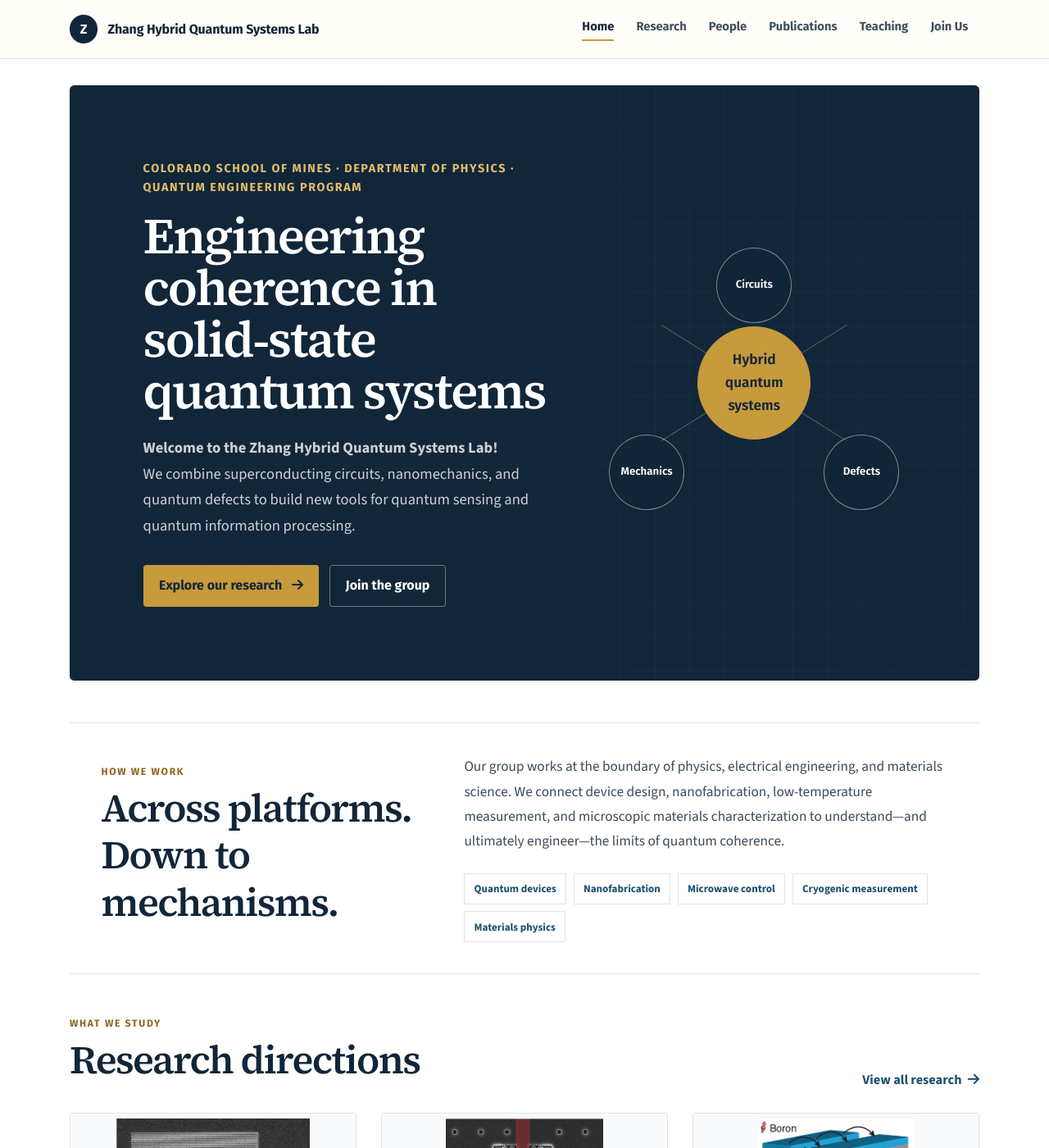
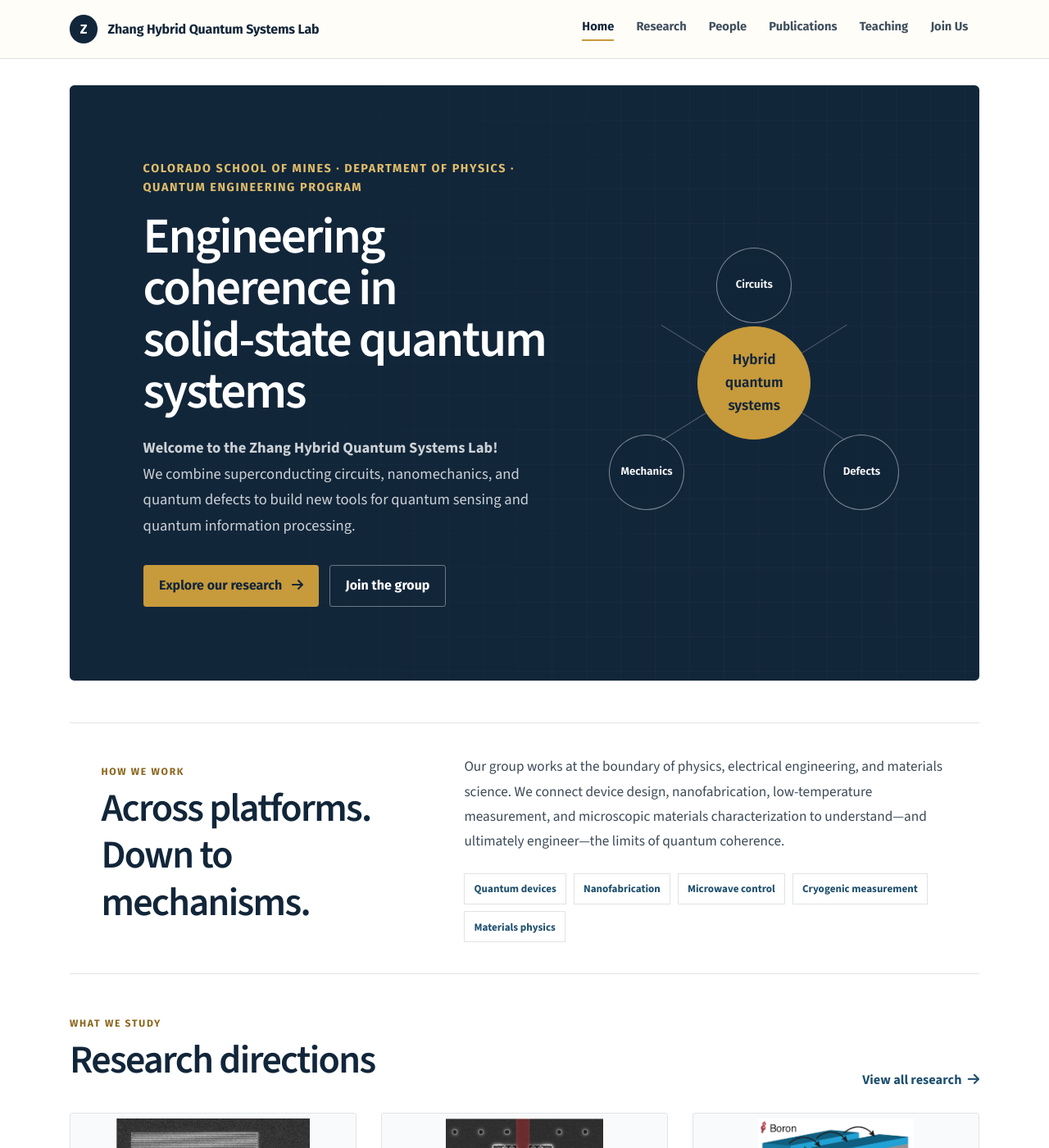
Before and after one commit to zihuaiz/zihuaiz.github.io, a Jekyll site: the page built from index.html, in a window 1280 px wide and 1400 px high. Shown: the whole window at 82% size. Built offline with Jekyll 4.4.1, drawn with Linux system fonts in a browser that asks for light colours; nearby versions of some CDN libraries; a style sheet for code colours, icons or effects is not loaded.

Commit message:
Use clean sans serif typography throughout

```diff
--- a/_layouts/default.html
+++ b/_layouts/default.html
@@ -24,9 +24,9 @@
     <link rel="stylesheet" href="https://cdnjs.cloudflare.com/ajax/libs/academicons/1.9.1/css/academicons.min.css" integrity="sha512-b1ASx0WHgVFL5ZQhTgiPWX+68KjS38Jk87jg7pe+qC7q9YkEtFq0z7xCglv7qGIs/68d3mAp+StfC8WKC5SSAg==" crossorigin="anonymous" />
     <link rel="preconnect" href="https://fonts.googleapis.com">
     <link rel="preconnect" href="https://fonts.gstatic.com" crossorigin>
-    <link href="https://fonts.googleapis.com/css2?family=Fira+Sans:ital,wght@0,400;0,500;0,600;0,700;1,400&family=Source+Code+Pro:wght@400;600&family=Source+Sans+3:ital,wght@0,400;0,500;0,600;0,700;1,400;1,600&family=Source+Serif+4:opsz,wght@8..60,500;8..60,600;8..60,700&display=swap" rel="stylesheet">
+    <link href="https://fonts.googleapis.com/css2?family=Fira+Sans:ital,wght@0,400;0,500;0,600;0,700;1,400&family=Source+Code+Pro:wght@400;600&family=Source+Sans+3:ital,wght@0,400;0,500;0,600;0,700;1,400;1,600&display=swap" rel="stylesheet">
     <link rel="stylesheet" href="https://cdn.jsdelivr.net/npm/katex@0.16.11/dist/katex.min.css" integrity="sha384-nB0miv6/jRmo5UMMR1wu3Gz6NLsoTkbqJghGIsx//Rlm+ZU03BU6SQNC66uf4l5+" crossorigin="anonymous">
-    <link rel="stylesheet" href="{{ '/assets/css/global.css' | relative_url }}?v=20260829-academic-polish">
+    <link rel="stylesheet" href="{{ '/assets/css/global.css' | relative_url }}?v=20260829-sans-type">
 </head>
 <body class="bg-light" {{ page.body_attr }}>
     {% include navbar.html %}
--- a/assets/css/global.css
+++ b/assets/css/global.css
@@ -525,7 +525,7 @@
   max-width: 760px;
   margin: 1rem 0 1.35rem;
   color: #fff;
-  font-family: "Source Serif 4", serif;
+  font-family: "Source Sans 3", sans-serif;
   font-size: clamp(2.3rem, 4.8vw, 4.2rem);
   font-weight: 600;
   letter-spacing: -0.035em;
@@ -651,7 +651,7 @@
 .people-page h2 {
   margin-top: 0.35rem;
   color: var(--lab-navy);
-  font-family: "Source Serif 4", serif;
+  font-family: "Source Sans 3", sans-serif;
   font-weight: 600;
   letter-spacing: -0.035em;
 }
@@ -775,7 +775,7 @@
 .news-card-title {
   margin-top: 0.35rem;
   color: var(--lab-navy);
-  font-family: "Source Serif 4", serif;
+  font-family: "Source Sans 3", sans-serif;
   font-size: 1.8rem;
   font-weight: 600;
 }
@@ -890,7 +890,7 @@
 .page-intro h1 {
   margin: 0.55rem 0 1rem;
   color: var(--lab-navy);
-  font-family: "Source Serif 4", serif;
+  font-family: "Source Sans 3", sans-serif;
   font-size: clamp(2.5rem, 5vw, 4.2rem);
   font-weight: 600;
   letter-spacing: -0.035em;
@@ -923,7 +923,7 @@
 .people-card h3 {
   margin-bottom: 0.3rem;
   color: var(--lab-navy);
-  font-family: "Source Serif 4", serif;
+  font-family: "Source Sans 3", sans-serif;
   font-size: 2.15rem;
   font-weight: 600;
 }
@@ -963,7 +963,7 @@
 .growing-team h2 {
   margin: 0.45rem 0 0.8rem;
   color: #fff;
-  font-family: "Source Serif 4", serif;
+  font-family: "Source Sans 3", sans-serif;
   font-size: clamp(2rem, 4vw, 3rem);
   font-weight: 600;
   letter-spacing: -0.035em;
```
